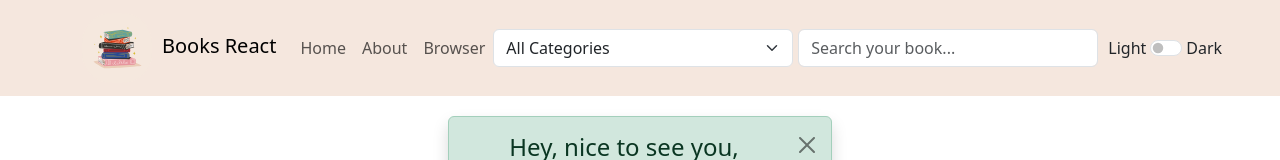
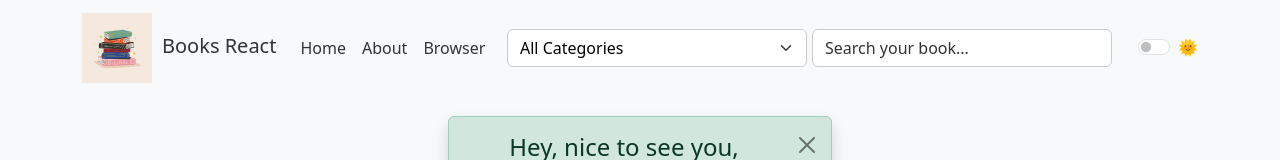
Before and after one commit to Enricobusatto/M5-W1-D4, a React (Vite) app: page / in a window 1280 px wide. Shown: the top 160 px of the page. Built offline with nearby package versions, Linux system fonts and the light colour scheme.

Commit message:
inserito tema dark e light

```diff
--- a/src/App.jsx
+++ b/src/App.jsx
@@ -9,12 +9,13 @@ import horror from './assets/horror.json';
 import romance from './assets/romance.json';
 import scifi from './assets/scifi.json';
 import { useState } from 'react';
-import ThemeContext from './components/ThemeContext.jsx';
+import { ThemeProvider } from './components/ContextComponents/ThemeContext.jsx';
+import './components/css.components/App.css';
 
 
 
 // Unione di tutti i libri in un unico array
-const allBooksRaw = [...fantasy, ...history, ...horror, ...romance, ...scifi]; //idea iniziale era di pescare i file dalla cartella madre così che ogni file aggiunto non dovessi modificare il codic
+const allBooksRaw = [...fantasy, ...history, ...horror, ...romance, ...scifi];
 const allBooks = Array.from(new Map(allBooksRaw.map(book => [book.asin, book])).values());
 // constante che contiene le categorie uniche
 const categories = [...new Set(allBooks.map(book => book.category))];
@@ -35,12 +36,12 @@ function App() {
     });
     return (
         // <StrictMode>
-        <>
+        <ThemeProvider>
             <MyNav setSearchTitle={setSearchTitle} setSelectedCategory={setSelectedCategory} categories={categories} searchTitle={searchTitle} selectedCategory={selectedCategory} />
             <Welcome />
-            <AllTheBooks filteredBooks={filteredBooks} searchTitle={searchTitle} selectedCategory={selectedCategory}/>
+            <AllTheBooks filteredBooks={filteredBooks} searchTitle={searchTitle} selectedCategory={selectedCategory} />
             <MyFooter />
-        </>
+        </ThemeProvider>
 
         // </StrictMode>,
     )
--- /dev/null
+++ b/src/components/ContextComponents/themeContext.jsx
@@ -0,0 +1,25 @@
+import { createContext, useContext, useState, useEffect } from 'react';
+
+const ThemeContext = createContext();
+
+// Hook personalizzato per usare il contesto
+export const useTheme = () => useContext(ThemeContext);
+
+export const ThemeProvider = ({ children }) => {
+  const [theme, setTheme] = useState('light');
+
+  const toggleTheme = () =>
+    setTheme(prev => (prev === 'light' ? 'dark' : 'light'));
+
+  // Applica il tema al body in modo sicuro
+  useEffect(() => {
+    document.body.classList.remove('theme-light', 'theme-dark');
+    document.body.classList.add(`theme-${theme}`);
+  }, [theme]);
+
+  return (
+    <ThemeContext.Provider value={{ theme, toggleTheme }}>
+      {children}
+    </ThemeContext.Provider>
+  );
+};
--- a/src/components/MyFooter.jsx
+++ b/src/components/MyFooter.jsx
@@ -1,9 +1,12 @@
 import 'bootstrap/dist/css/bootstrap.min.css';
 import { Container, Nav } from 'react-bootstrap';
+import { useTheme } from './ContextComponents/ThemeContext';
+
 
 function MyFooter() {
+      const { theme} = useTheme();
     return (
-        <Container className="py-4 mt-5 border-top">
+        <Container className={`py-4 mt-5 border-top ${theme}`}>
             <Nav className="justify-content-center mb-3">
                 <Nav.Item>
                     <Nav.Link href="#" className="px-2 text-muted">Home</Nav.Link>
@@ -15,7 +18,7 @@ function MyFooter() {
                     <Nav.Link href="#" className="px-2 text-muted">About</Nav.Link>
                 </Nav.Item>
             </Nav>
-            <p className="text-center text-muted mb-0">© 2025 Books_React_Company, Inc</p>
+            <p className={`text-center text-${!theme} mb-0`}>© 2025 Books_React_Company, Inc</p>
         </Container>
     );
 }
--- a/src/components/MyNav.jsx
+++ b/src/components/MyNav.jsx
@@ -2,17 +2,19 @@ import 'bootstrap/dist/css/bootstrap.min.css';
 import './css.components/myNav.css';
 import { Navbar, Nav, Container, Form } from 'react-bootstrap';
 import logo from '../assets/logo.svg';
-import ThemeContext from './ThemeContext';
+import { useTheme } from './ContextComponents/ThemeContext';
 
 function MyNav({ selectedCategory, setSearchTitle, setSelectedCategory, categories, searchTitle }) {
+  const { theme, toggleTheme } = useTheme();
+
   return (
-        <Navbar expand="lg" bg="light" variant="light">
+    <Navbar expand="lg" className={`navbar  ${theme}`} variant={theme}>
       <Container>
         <Navbar.Brand href="#">
           <img
             src={logo}
             alt="logo"
-                        style={{ width: 70, borderRadius: 30, marginRight: '10px' }}
+            style={{ width: 70, marginRight: '10px' }}
           />
           Books React
         </Navbar.Brand>
@@ -23,10 +25,9 @@ function MyNav({ selectedCategory, setSearchTitle, setSelectedCategory, categori
             <Nav.Link href="#">About</Nav.Link>
             <Nav.Link href="#">Browser</Nav.Link>
           </Nav>
-                    {/* Filtro ricerca */}
+
           <Form.Select
-                        className='selectCategory'
-                        aria-label="Select category"
+            className="selectCategory"
             value={selectedCategory}
             onChange={(e) => setSelectedCategory(e.target.value)}
           >
@@ -39,14 +40,21 @@ function MyNav({ selectedCategory, setSearchTitle, setSelectedCategory, categori
           </Form.Select>
 
           <Form.Control
-                        className='searchInput'
+            className="searchInput"
             type="text"
             placeholder="Search your book..."
             value={searchTitle}
             onChange={(e) => setSearchTitle(e.target.value)}
           />
+
+          <Form.Check
+            type="switch"
+            id="theme-switch"
+            label={theme === 'light' ? '🌞' : '🌙'}
+            onChange={toggleTheme}
+            className="ms-3"
+          />
         </Navbar.Collapse>
-                <ThemeContext />
       </Container>
     </Navbar>
   );
--- a/src/components/Pages.jsx
+++ b/src/components/Pages.jsx
@@ -14,7 +14,10 @@ function Pages({active, pages , setActive}) {
     }
 
     function handlePage(newPage) {
-        window.location.search = `?page=${newPage}`;
+        // window.location.search = `?page=${newPage}`;
+        const url = new URL(window.location);
+        url.searchParams.set('page', newPage);
+        window.history.pushState({}, '', url);
         setActive(newPage);
 
     }
--- a/src/components/ThemeContext.jsx
+++ /dev/null
@@ -1,24 +0,0 @@
-import Form from 'react-bootstrap/Form';
-import 'bootstrap/dist/css/bootstrap.min.css';
-
-function ThemeContext() {
-  return (
-    <div className="d-flex justify-content-center align-items-center m">
-      <div>
-        <p className='mb-0'>Light</p>
-      </div>
-      <Form>
-        <Form.Switch
-          type="switch"
-          id="custom-switch"
-        />
-      </Form>
-      <div>
-        <p className='mb-0'>Dark</p>
-      </div>
-
-    </div>
-  );
-}
-
-export default ThemeContext;
--- /dev/null
+++ b/src/components/css.components/App.css
@@ -0,0 +1,22 @@
+body.theme-light {
+  background-color: #f8f9fa;
+  color: #212529;
+}
+
+body.theme-dark {
+  background-color: #121212;
+  color: #f8f9fa;
+}
+
+.navbar,
+.footer {
+  transition: all 0.3s;
+}
+
+body.theme-dark .navbar {
+  background-color: #1f1f1f;
+}
+
+body.theme-dark .footer {
+  background-color: #1f1f1f;
+}
--- a/src/components/css.components/MyNav.css
+++ b/src/components/css.components/MyNav.css
@@ -1,15 +1,63 @@
-.navbar{
-    background-color: #F5E7DE!important;
+.navbar {
+  transition: background-color 0.3s ease;
 }
-.navbar-brand.p-2{
-    font-size: 1.5rem;
-    font-weight: bold;
-    color: #333;
+
+/* Light theme */
+.light .navbar .navbar-expand-lg .navbar-light {
+  background-color: #F5E7DE;
+  color: #333;
 }
-.selectCategory, .searchInput{
-    width: 300px;
+
+.light .navbar-brand,
+.light .nav-link {
+  color: #333 !important;
 }
-.searchInput{
-    margin-left: 5px;
-    margin-right:10px;
-};
+
+.light .form-control,
+.light .form-select {
+  background-color: #fff;
+  color: #000;
+  border-color: #ccc;
+}
+
+/* Dark theme */
+.dark .navbar {
+  background-color: #1e1e1e !important;
+  color: #f1f1f1;
+}
+
+.dark .navbar-brand,
+.dark .nav-link {
+  color: #f1f1f1 !important;
+}
+
+.dark .form-control,
+.dark .form-select {
+  background-color: #2c2c2c ;
+  color: #f1f1f1 ;
+  border-color: #555 ;
+}
+
+/* Per tema dark */
+.dark ::placeholder {
+  color: #f1f1f1; /* o pure white: #ffffff */
+  opacity: 1; /* a volte è utile aumentare la visibilità */
+}
+
+/* Per tema light */
+.light ::placeholder {
+  color: #333333;
+  opacity: 1;
+}
+
+
+/* Categoria e ricerca */
+.selectCategory,
+.searchInput {
+  width: 300px;
+}
+
+.searchInput {
+  margin-left: 5px;
+  margin-right: 10px;
+}
```
Also changed, not shown: src/components/EditComment.jsx (+5 -5 lines). Lines whose indentation alone changed are shown as unchanged.
